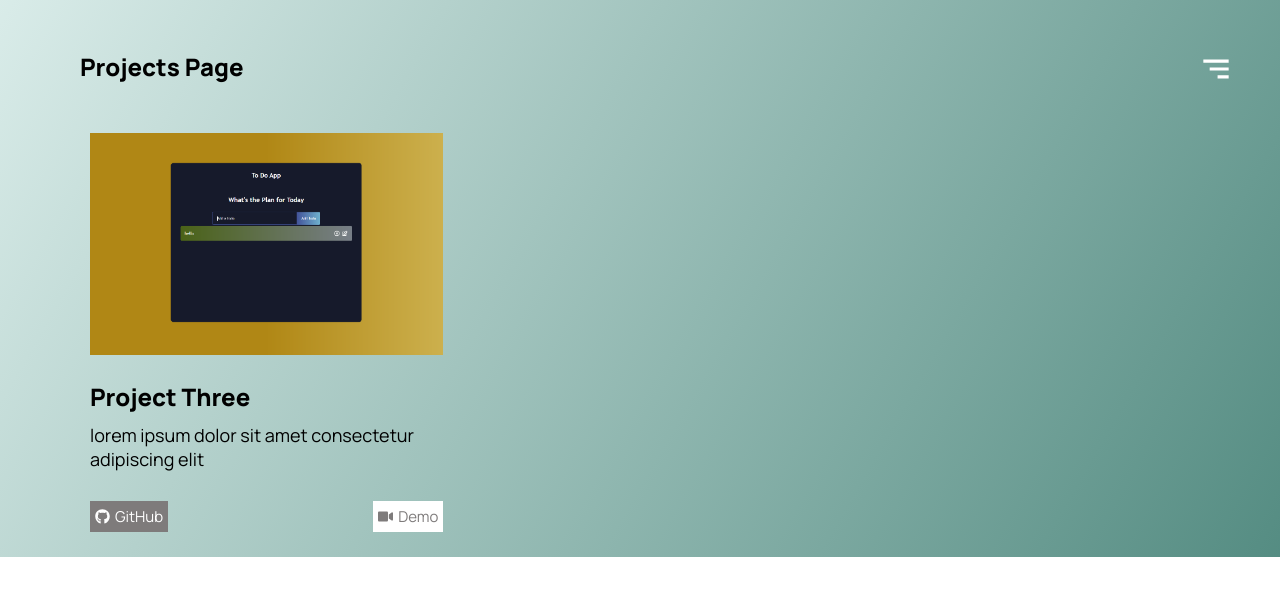
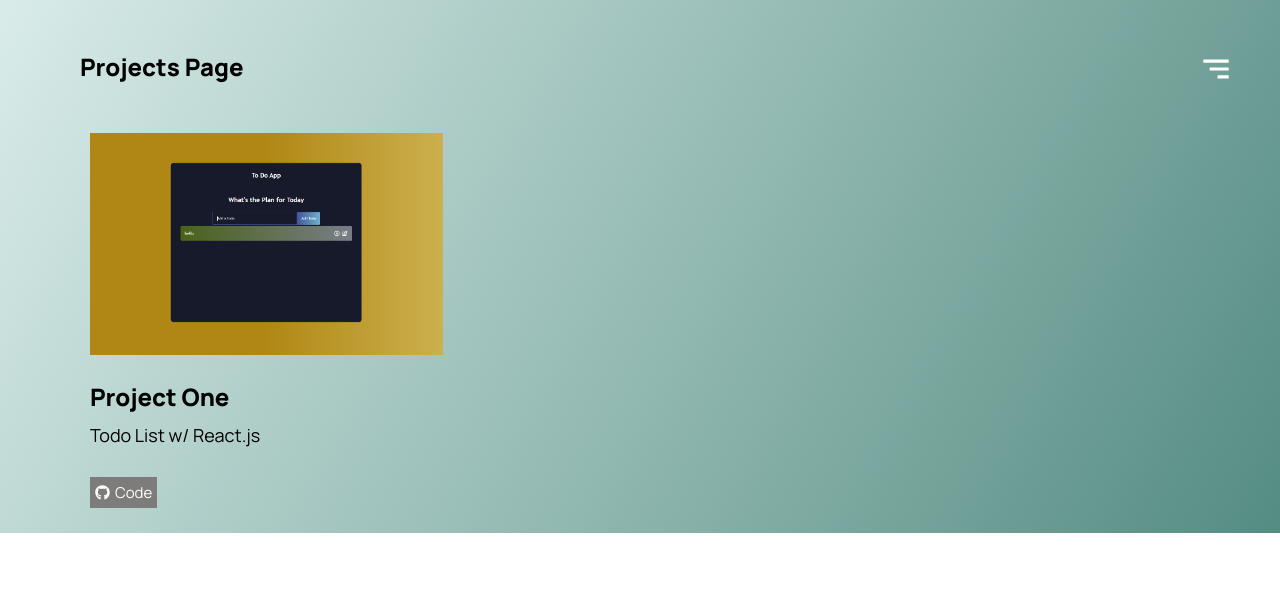
Before and after one commit to jadeyu13/web-developer-portfolio, a React (Create React App) app: page /projects in a window 1280 px wide. Shown: the top 596 px of the page. Built offline with nearby package versions, Linux system fonts and the light colour scheme.

Commit message:
deleted demo button

```diff
--- a/src/data/projects.js
+++ b/src/data/projects.js
@@ -19,10 +19,9 @@ export const projects = [
     //},//
     {
         id: uuidv4(),
-        title: "Project Three",
-        desc: "lorem ipsum dolor sit amet consectetur adipiscing elit",
+        title: "Project One",
+        desc: "Todo List w/ React.js",
         github: "https://github.com/jadeyu13",
-        demo: "#",
         image: "./images/todo-list.png",
     },
    // {
--- a/src/pages/Projects.js
+++ b/src/pages/Projects.js
@@ -1,6 +1,6 @@
 import { useState } from "react";
 import { projects } from '../data/projects'
-import { FaGithub, FaVideo } from "react-icons/fa";
+import { FaGithub } from "react-icons/fa";
 
 const Projects = () => {
 // eslint-disable-next-line
@@ -11,14 +11,15 @@ const Projects = () => {
             <h1> Projects Page</h1>
             <div className="cards">
 
-              {cards.map(({id, title, desc, github, demo, image}) => (
+              {cards.map(({id, title, desc,image}) => (
               <article key={id}>
               <img src={image} alt={title} />
                 <h4>{title}</h4>
                   <p>{desc}</p>
                   <ul>
-                  <li><a className="github" href={github} target="_blank" rel="noopenner noreferrer"> <FaGithub style={{marginRight: 5}} /> GitHub</a></li>
-                  <li><a className="demo"  href={demo} target="_blank" rel="noopenner noreferrer"><FaVideo style={{marginRight: 5}} /> Demo</a></li>
+                  <li><a className="github" href="https://github.com/jadeyu13/todo-list-app" target="_blank" rel="noopenner noreferrer">
+                    <FaGithub style={{marginRight: 5}} />Code</a></li>
+
                   </ul>
               </article>
               ))}
```
